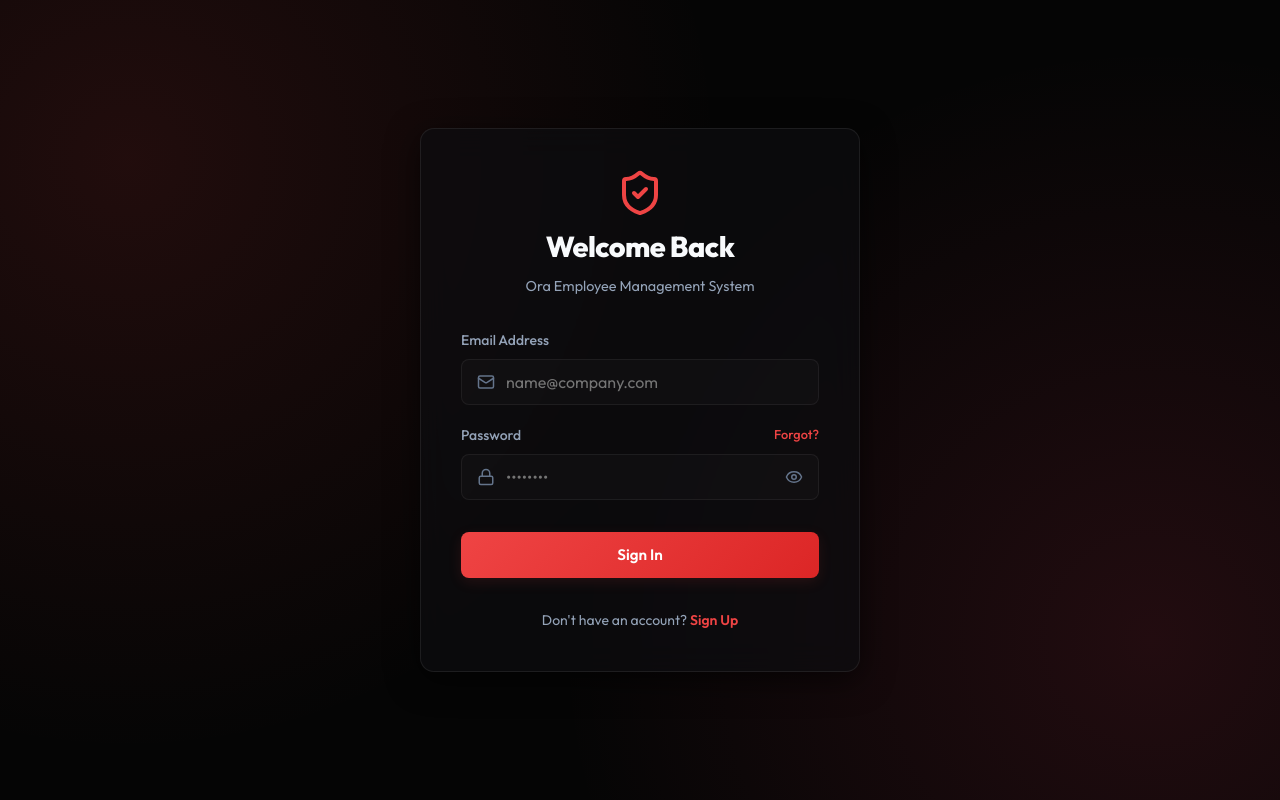
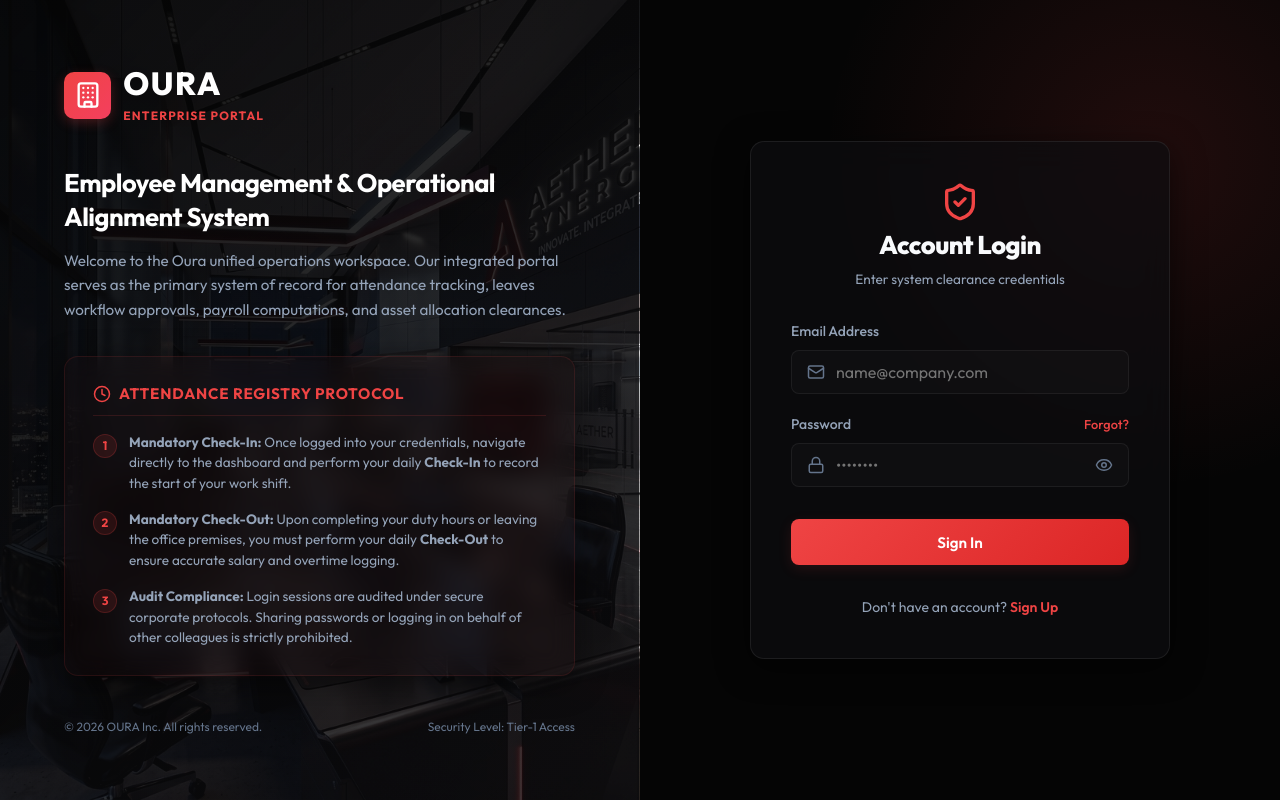
Before and after one commit to Abhayd125/EMS, a React (Create React App) app in the folder frontend/: page /login in a window 1280 px wide. Built offline with nearby package versions, Linux system fonts and the light colour scheme; no server answers.

Commit message:
design: implement premium split-screen login page with Oura branding and attendance instructions

```diff
--- a/frontend/src/index.css
+++ b/frontend/src/index.css
@@ -103,6 +103,122 @@ body {
               radial-gradient(circle at 90% 80%, var(--accent-glow) 0%, transparent 45%),
               var(--bg-primary);
   padding: 1.5rem;
+}
+
+/* Login Split Layout */
+.login-split-container {
+  display: flex;
+  min-height: 100vh;
+  width: 100vw;
+  background-color: var(--bg-primary);
+  overflow-x: hidden;
+}
+
+.login-info-panel {
+  flex: 1;
+  width: 50%;
+  position: relative;
+  background-image: url('./assets/oura_office_bg.png');
+  background-size: cover;
+  background-position: center;
+  display: flex;
+  flex-direction: column;
+  justify-content: space-between;
+  padding: 4rem;
+  overflow: hidden;
+  border-right: 1px solid rgba(255, 255, 255, 0.05);
+}
+
+.login-info-panel::before {
+  content: '';
+  position: absolute;
+  top: 0;
+  left: 0;
+  right: 0;
+  bottom: 0;
+  background: linear-gradient(135deg, rgba(5, 5, 5, 0.94) 0%, rgba(13, 13, 16, 0.78) 100%);
+  z-index: 1;
+}
+
+.login-info-content {
+  position: relative;
+  z-index: 2;
+  display: flex;
+  flex-direction: column;
+  height: 100%;
+  justify-content: space-between;
+}
+
+.login-form-panel {
+  width: 50%;
+  display: flex;
+  align-items: center;
+  justify-content: center;
+  padding: 3rem;
+  position: relative;
+  background: radial-gradient(circle at 80% 20%, var(--primary-glow) 0%, transparent 40%),
+              var(--bg-primary);
+}
+
+/* Glass card inside the info panel for attendance checklist */
+.attendance-rule-card {
+  background: rgba(239, 68, 68, 0.02);
+  backdrop-filter: blur(12px);
+  -webkit-backdrop-filter: blur(12px);
+  border: 1px solid rgba(239, 68, 68, 0.12);
+  box-shadow: 0 8px 32px 0 rgba(0, 0, 0, 0.45);
+  border-radius: var(--radius-md);
+  padding: 1.75rem;
+  margin-top: 1.5rem;
+  transition: var(--transition);
+}
+
+.attendance-rule-card:hover {
+  border-color: rgba(239, 68, 68, 0.25);
+  background: rgba(239, 68, 68, 0.04);
+  transform: translateY(-2px);
+}
+
+.rule-item {
+  display: flex;
+  gap: 0.75rem;
+  margin-top: 1rem;
+  align-items: flex-start;
+}
+
+.rule-number {
+  background: var(--primary-glow);
+  color: var(--primary);
+  border: 1px solid rgba(239, 68, 68, 0.2);
+  width: 24px;
+  height: 24px;
+  border-radius: 50%;
+  display: flex;
+  align-items: center;
+  justify-content: center;
+  font-size: 0.75rem;
+  font-weight: 700;
+  flex-shrink: 0;
+  margin-top: 0.15rem;
+}
+
+/* Media Query for Login Split Page */
+@media (max-width: 992px) {
+  .login-split-container {
+    flex-direction: column;
+    overflow-y: auto;
+  }
+  .login-info-panel {
+    width: 100%;
+    min-height: auto;
+    padding: 2.5rem;
+    border-right: none;
+    border-bottom: 1px solid rgba(255, 255, 255, 0.05);
+  }
+  .login-form-panel {
+    width: 100%;
+    padding: 2.5rem 1.5rem;
+  }
 }
 
 /* Typography */
--- a/frontend/src/pages/Login.js
+++ b/frontend/src/pages/Login.js
@@ -2,7 +2,7 @@ import React, { useState, useEffect } from 'react';
 import { useDispatch, useSelector } from 'react-redux';
 import { useNavigate, Link } from 'react-router-dom';
 import { loginUser, clearError, clearSuccessMessage } from '../redux/slices/authSlice';
-import { Mail, Lock, ShieldCheck, AlertCircle, Eye, EyeOff } from 'lucide-react';
+import { Mail, Lock, AlertCircle, Eye, EyeOff, Building, Clock, CheckCircle2, ShieldCheck } from 'lucide-react';
 
 const Login = () => {
   const [email, setEmail] = useState('');
@@ -30,24 +30,98 @@ const Login = () => {
   };
 
   return (
-    <div className="auth-bg">
+    <div className="login-split-container">
+      {/* Left Panel: Company Info & Attendance Terms */}
+      <div className="login-info-panel">
+        <div className="login-info-content">
+          {/* Top: Logo & Title */}
+          <div>
+            <div style={{ display: 'flex', alignItems: 'center', gap: '0.75rem', marginBottom: '1rem' }}>
+              <div style={{
+                background: 'linear-gradient(135deg, var(--primary) 0%, var(--accent) 100%)',
+                padding: '0.6rem',
+                borderRadius: '10px',
+                display: 'flex',
+                alignItems: 'center',
+                justifyContent: 'center',
+                boxShadow: '0 4px 12px rgba(239, 68, 68, 0.25)'
+              }}>
+                <Building size={28} color="#fff" />
+              </div>
+              <div>
+                <h1 style={{ fontSize: '2rem', fontWeight: 800, letterSpacing: '0.05em', color: '#fff', margin: 0, display: 'flex', alignItems: 'center', gap: '0.25rem' }}>
+                  OURA
+                </h1>
+                <span style={{ fontSize: '0.75rem', color: 'var(--primary)', fontWeight: 700, letterSpacing: '0.1em' }}>ENTERPRISE PORTAL</span>
+              </div>
+            </div>
+
+            <h2 style={{ fontSize: '1.6rem', fontWeight: 700, marginTop: '2.5rem', lineHeight: '1.3', color: '#fff' }}>
+              Employee Management & Operational Alignment System
+            </h2>
+            <p style={{ color: 'var(--text-secondary)', marginTop: '1rem', fontSize: '0.95rem', lineHeight: '1.6', maxWidth: '520px' }}>
+              Welcome to the Oura unified operations workspace. Our integrated portal serves as the primary system of record for attendance tracking, leaves workflow approvals, payroll computations, and asset allocation clearances.
+            </p>
+          </div>
+
+          {/* Middle: Attendance Protocol (Terms & Conditions) */}
+          <div className="attendance-rule-card">
+            <div style={{ display: 'flex', alignItems: 'center', gap: '0.5rem', borderBottom: '1px solid rgba(239, 68, 68, 0.15)', paddingBottom: '0.75rem', marginBottom: '0.5rem' }}>
+              <Clock size={18} color="var(--primary)" />
+              <h3 style={{ fontSize: '0.95rem', fontWeight: 700, letterSpacing: '0.05em', color: 'var(--primary)', textTransform: 'uppercase' }}>
+                Attendance Registry Protocol
+              </h3>
+            </div>
+
+            <div className="rule-item">
+              <div className="rule-number">1</div>
+              <p style={{ fontSize: '0.85rem', color: 'var(--text-secondary)', lineHeight: '1.5', margin: 0 }}>
+                <strong>Mandatory Check-In:</strong> Once logged into your credentials, navigate directly to the dashboard and perform your daily <strong>Check-In</strong> to record the start of your work shift.
+              </p>
+            </div>
+
+            <div className="rule-item">
+              <div className="rule-number">2</div>
+              <p style={{ fontSize: '0.85rem', color: 'var(--text-secondary)', lineHeight: '1.5', margin: 0 }}>
+                <strong>Mandatory Check-Out:</strong> Upon completing your duty hours or leaving the office premises, you must perform your daily <strong>Check-Out</strong> to ensure accurate salary and overtime logging.
+              </p>
+            </div>
+
+            <div className="rule-item">
+              <div className="rule-number">3</div>
+              <p style={{ fontSize: '0.85rem', color: 'var(--text-secondary)', lineHeight: '1.5', margin: 0 }}>
+                <strong>Audit Compliance:</strong> Login sessions are audited under secure corporate protocols. Sharing passwords or logging in on behalf of other colleagues is strictly prohibited.
+              </p>
+            </div>
+          </div>
+
+          {/* Bottom: Footer */}
+          <div style={{ marginTop: '2rem', display: 'flex', justifyContent: 'space-between', alignItems: 'center', fontSize: '0.75rem', color: 'var(--text-muted)' }}>
+            <span>&copy; {new Date().getFullYear()} OURA Inc. All rights reserved.</span>
+            <span>Security Level: Tier-1 Access</span>
+          </div>
+        </div>
+      </div>
+
+      {/* Right Panel: Login Form */}
+      <div className="login-form-panel">
         <div className="glass-panel animate-slide" style={{
           width: '100%',
-        maxWidth: '440px',
+          maxWidth: '420px',
           padding: '2.5rem',
           border: '1px solid rgba(255, 255, 255, 0.08)'
         }}>
-        {/* Logo */}
+          {/* Form Header */}
           <div style={{
             display: 'flex',
             flexDirection: 'column',
             alignItems: 'center',
-          gap: '0.75rem',
+            gap: '0.5rem',
             marginBottom: '2rem'
           }}>
-          <ShieldCheck size={48} color="#ef4444" />
-          <h2 style={{ fontSize: '1.8rem', fontWeight: 800 }}>Welcome Back</h2>
-          <p style={{ color: 'var(--text-secondary)', fontSize: '0.9rem' }}>Ora Employee Management System</p>
+            <ShieldCheck size={40} color="var(--primary)" />
+            <h2 style={{ fontSize: '1.6rem', fontWeight: 800 }}>Account Login</h2>
+            <p style={{ color: 'var(--text-secondary)', fontSize: '0.85rem' }}>Enter system clearance credentials</p>
           </div>
 
           {/* Success Alert */}
@@ -64,6 +138,7 @@ const Login = () => {
               marginBottom: '1.5rem',
               border: '1px solid rgba(16, 185, 129, 0.2)'
             }}>
+              <CheckCircle2 size={16} />
               <span>{successMessage}</span>
             </div>
           )}
@@ -100,7 +175,7 @@ const Login = () => {
                   value={email}
                   onChange={(e) => setEmail(e.target.value)}
                   required
-                style={{ width: '100%', paddingLeft: '2.75rem' }}
+                  style={{ width: '100%', paddingLeft: '2.75rem', height: '44px' }}
                 />
               </div>
             </div>
@@ -122,7 +197,7 @@ const Login = () => {
                   value={password}
                   onChange={(e) => setPassword(e.target.value)}
                   required
-                style={{ width: '100%', paddingLeft: '2.75rem', paddingRight: '2.75rem' }}
+                  style={{ width: '100%', paddingLeft: '2.75rem', paddingRight: '2.75rem', height: '44px' }}
                 />
                 <button
                   type="button"
@@ -152,7 +227,7 @@ const Login = () => {
               disabled={loading}
               style={{ width: '100%', marginTop: '0.75rem', height: '46px' }}
             >
-            {loading ? 'Logging in...' : 'Sign In'}
+              {loading ? 'Authenticating...' : 'Sign In'}
             </button>
           </form>
 
@@ -169,6 +244,7 @@ const Login = () => {
           </div>
         </div>
       </div>
+    </div>
   );
 };
 
```
Also changed, not shown: frontend/src/assets/oura_office_bg.png (added). Lines whose indentation alone changed are shown as unchanged.
